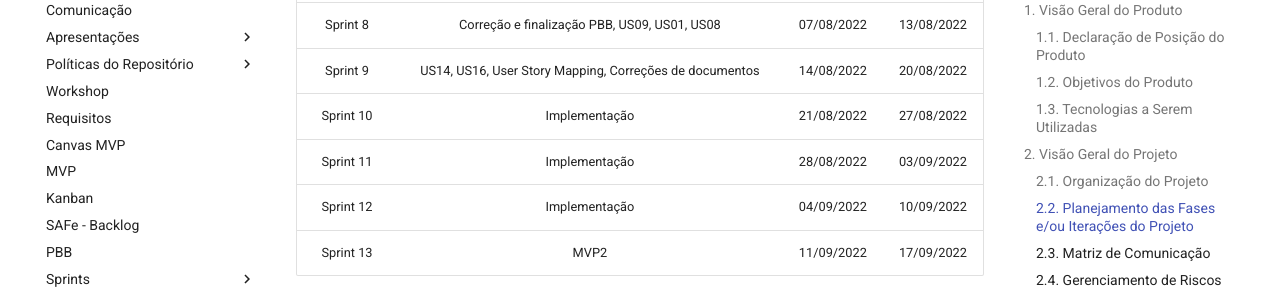
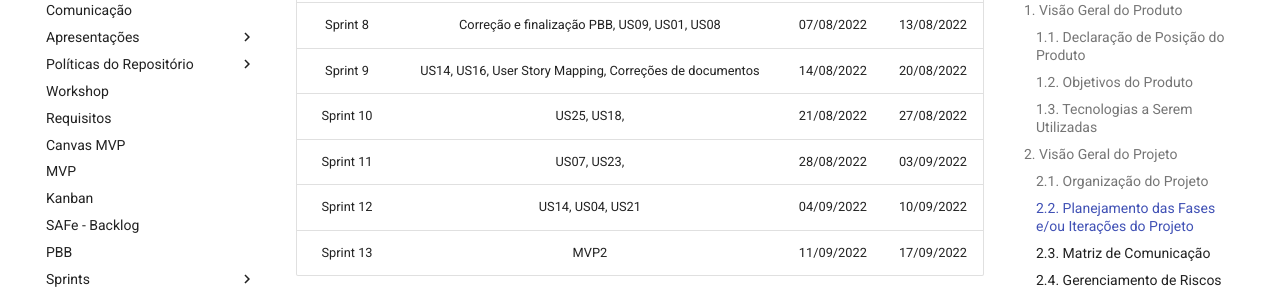
Before and after one commit to mdsreq-fga-unb/2022.1-pets-off-road, an MkDocs documentation site: the page built from docs/doc_visao.md, in a window 1280 px wide and 900 px high, scrolled down 4638 px. Shown: the part 152-451 px from the top of the window. Built offline with MkDocs 1.6.1 and Material for MkDocs 9.7.7, drawn with Linux system fonts in a browser that asks for light colours.

Commit message:
Update doc_visao.md

```diff
--- a/docs/doc_visao.md
+++ b/docs/doc_visao.md
@@ -95,9 +95,9 @@ Os desenvolvedores da Pets Off Road decidiram usar algumas tecnologias que já e
 | Sprint 7  | Atualização do MVP e documento de visão, classes iniciais do projeto, protótipo de alta fidelidade, documento de arquitetura, PBB | 31/07/2022  | 06/08/2022 |
 | Sprint 8  |                                                Correção e finalização PBB, US09, US01, US08                                                 | 07/08/2022  | 13/08/2022 |
 | Sprint 9  |                                                              US14, US16, User Story Mapping,    Correções de documentos                                                   | 14/08/2022  | 20/08/2022 |
-| Sprint 10 |                                                           Implementação                                                           | 21/08/2022  | 27/08/2022 |
-| Sprint 11 |                                                           Implementação                                                           | 28/08/2022  | 03/09/2022 |
-| Sprint 12 |                                                           Implementação                                                           | 04/09/2022  | 10/09/2022 |
+| Sprint 10 |                                                           US25, US18,                                                          | 21/08/2022  | 27/08/2022 |
+| Sprint 11 |                                                           US07, US23,                                                         | 28/08/2022  | 03/09/2022 |
+| Sprint 12 |                                                           US14, US04, US21                                                           | 04/09/2022  | 10/09/2022 |
 | Sprint 13 |                                                               MVP2                                                                | 11/09/2022  | 17/09/2022 |
 
 
```
